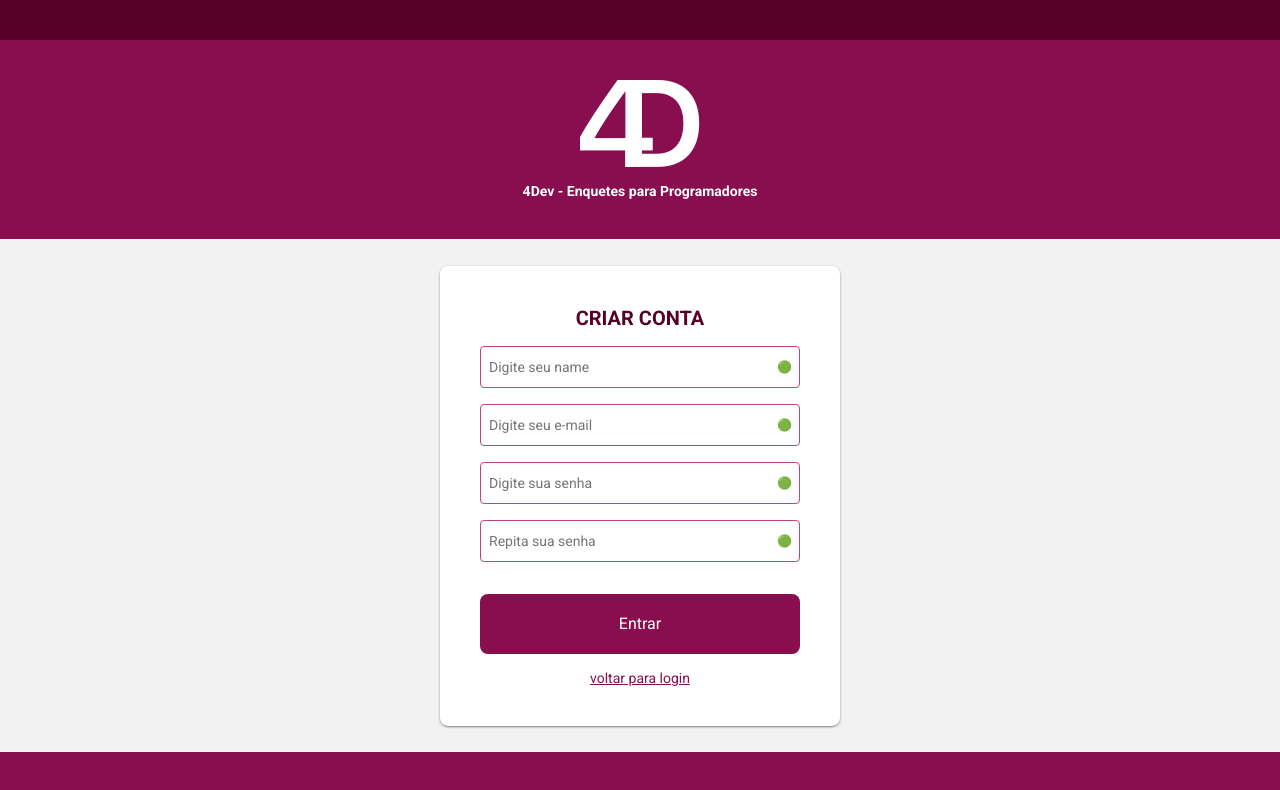
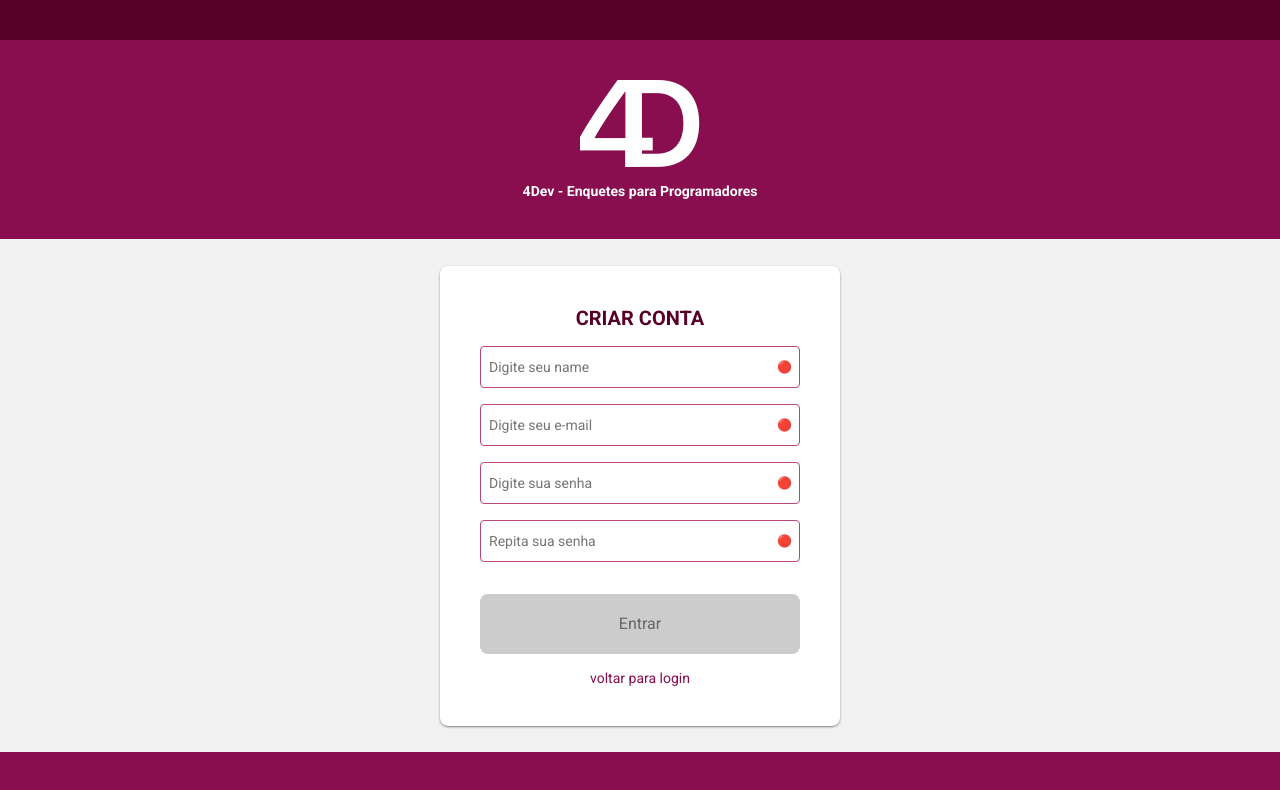
Before and after one commit to Luismkm/clean-react, a React app: page /signup in a window 1280 px wide. Shown: the top 790 px of the page. Built offline with nearby package versions, Linux system fonts and the light colour scheme.

Commit message:
feat: ensure SignUp starts with initial state

```diff
--- a/src/presentation/pages/signup/signup.tsx
+++ b/src/presentation/pages/signup/signup.tsx
@@ -1,15 +1,24 @@
-import React from 'react';
-import { Link } from 'react-router-dom';
+import React, { useState } from 'react';
 import {
   FormStatus, LoginHeader, Input, Footer,
 } from '@/presentation/components';
 import Context from '@/presentation/contexts/form/form-context';
 import Styles from './signup-styles.scss';
 
-const SignUp: React.FC = () => (
+const SignUp: React.FC = () => {
+  const [state] = useState({
+    isLoading: false,
+    nameError: 'Campo obrigatório',
+    emailError: 'Campo obrigatório',
+    passwordError: 'Campo obrigatório',
+    passwordConfirmationError: 'Campo obrigatório',
+    mainError: '',
+  });
+  return (
+
     <div className={Styles.signup}>
       <LoginHeader />
-    <Context.Provider value={{ state: {} }}>
+      <Context.Provider value={{ state }}>
         <form className={Styles.form}>
           <h2>Criar conta</h2>
           <Input type="text" name="name" placeholder="Digite seu name" />
@@ -17,17 +26,20 @@
           <Input type="password" name="password" placeholder="Digite sua senha" />
           <Input type="password" name="passwordConfirmation" placeholder="Repita sua senha" />
           <button
+            data-testid="submit"
+            disabled
             className={Styles.submit}
             type="submit"
           >
             Entrar
           </button>
-        <Link to="/login" className={Styles.link}>Voltar para login</Link>
+          <span className={Styles.link}>Voltar para login</span>
           <FormStatus />
         </form>
       </Context.Provider>
       <Footer />
     </div>
   );
+};
 
 export default SignUp;
```
Lines whose indentation alone changed are shown as unchanged.
